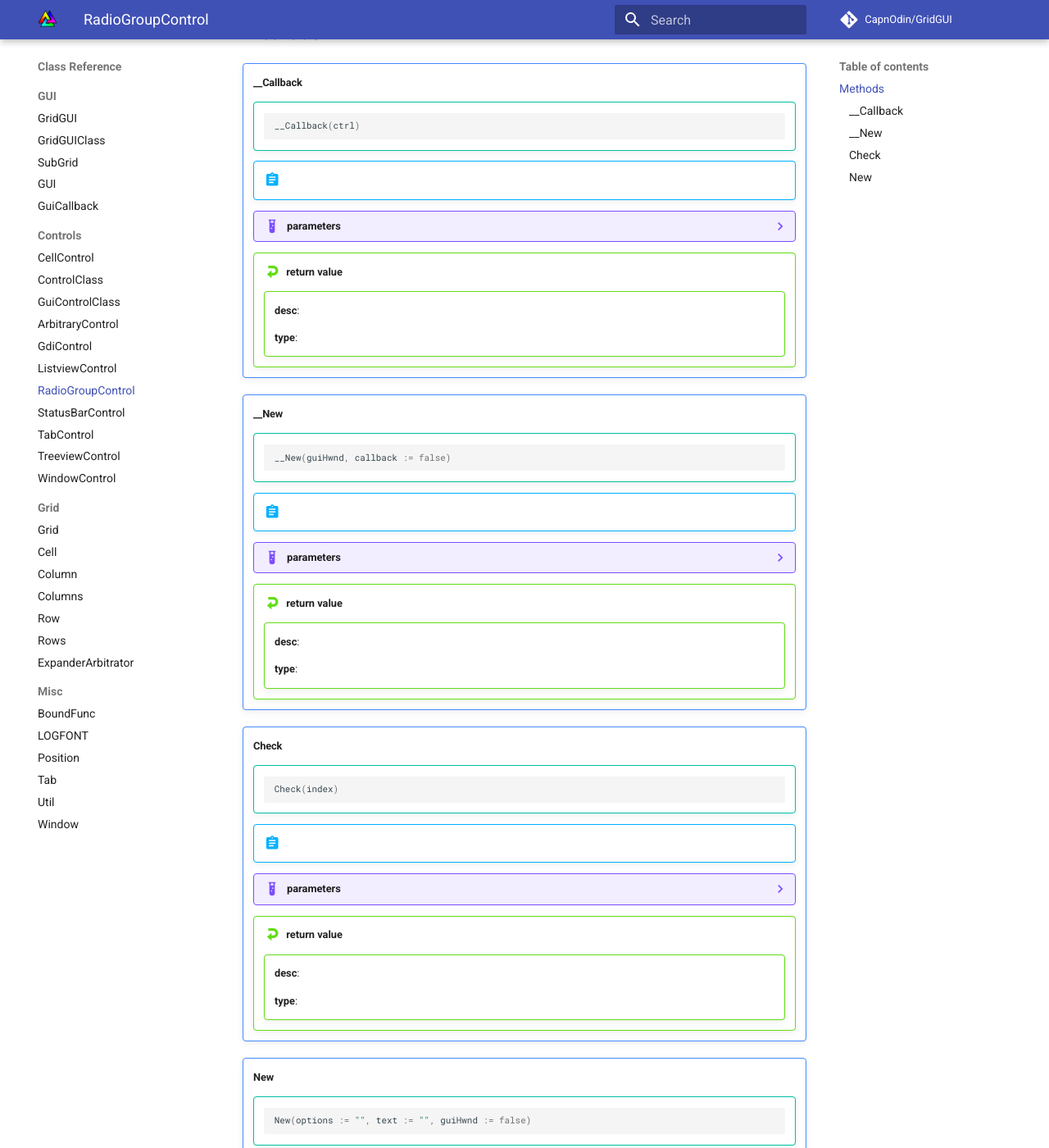
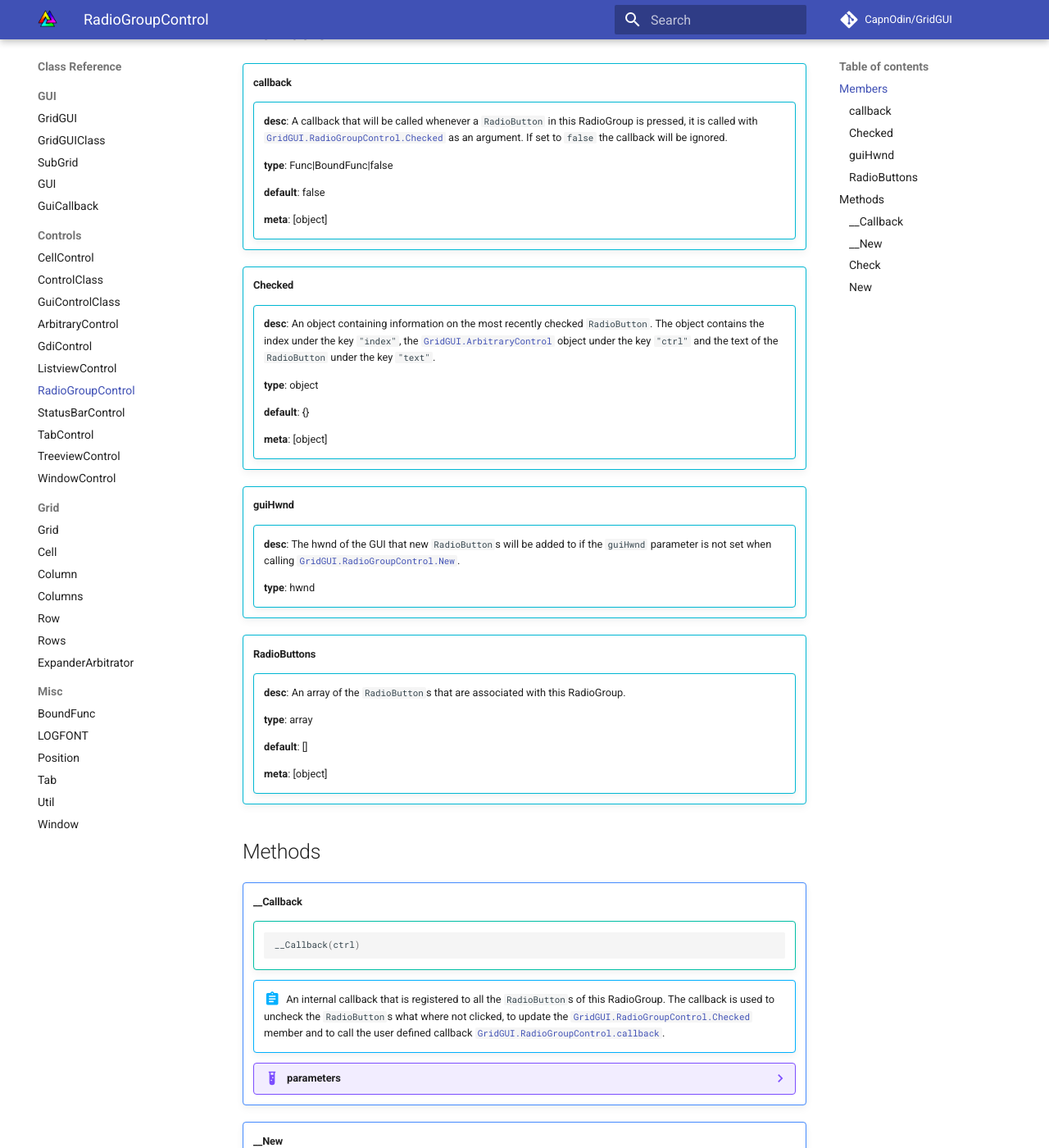
Before and after one commit to CapnOdin/GridGUI, an MkDocs documentation site: the page built from docs/Classes/RadioGroupControl.md, in a window 1280 px wide and 1400 px high, scrolled down 284 px. Shown: the whole window at 82% size. Built offline with MkDocs 1.6.1 and Material for MkDocs 9.7.7, drawn with Linux system fonts in a browser that asks for light colours; comment, search, counter and statistics services are not loaded; some of the changed text lies outside the part shown.

Commit message:
generated the class referance pages for the newly added documentation

```diff
--- a/docs/Classes/RadioGroupControl.md
+++ b/docs/Classes/RadioGroupControl.md
@@ -3,6 +3,56 @@
 
 </figure>
 ---
+##Members
+
+!!! info ""
+
+    ####callback
+    !!! info ""
+
+        **desc**: A callback that will be called whenever a `RadioButton` in this RadioGroup is pressed, it is called with [`GridGUI.RadioGroupControl.Checked`](../RadioGroupControl/#checked) as an argument. If set to `false` the callback will be ignored.
+
+        **type**: Func|BoundFunc|false
+
+        **default**: false
+
+        **meta**: [object]
+
+!!! info ""
+
+    ####Checked
+    !!! info ""
+
+        **desc**: An object containing information on the most recently checked `RadioButton`. The object contains the index under the key `"index"`, the [`GridGUI.ArbitraryControl`](../ArbitraryControl/) object under the key `"ctrl"` and the text of the `RadioButton` under the key `"text"`.
+
+        **type**: object
+
+        **default**: {}
+
+        **meta**: [object]
+
+!!! info ""
+
+    ####guiHwnd
+    !!! info ""
+
+        **desc**: The hwnd of the GUI that new `RadioButton`s will be added to if the `guiHwnd` parameter is not set when calling [`GridGUI.RadioGroupControl.New`](../RadioGroupControl/#new).
+
+        **type**: hwnd
+
+!!! info ""
+
+    ####RadioButtons
+    !!! info ""
+
+        **desc**: An array of the `RadioButton`s that are associated with this RadioGroup.
+
+        **type**: array
+
+        **default**: []
+
+        **meta**: [object]
+
 ##Methods
 
 !!! note ""
@@ -16,7 +66,7 @@
 
     !!! abstract ""
 
-        :material-clipboard-text:{ .desc }
+        :material-clipboard-text:{ .desc } An internal callback that is registered to all the `RadioButton`s of this RadioGroup. The callback is used to uncheck the `RadioButton`s what where not clicked, to update the [`GridGUI.RadioGroupControl.Checked`](../RadioGroupControl/#checked) member and to call the user defined callback [`GridGUI.RadioGroupControl.callback`](../RadioGroupControl/#callback).
 
 
 
@@ -26,20 +76,9 @@
 
             **name**: ctrl
 
-            **desc**:
+            **desc**: The control object of the `RadioButton` that was clicked.
 
-            **type**: string|number|object
-
-            **link**: [link]()
-
-    !!! question ""
-
-        :material-arrow-u-left-bottom-bold:{ .return } **return value**
-        !!! question ""
-
-            **desc**:
-
-            **type**:
+            **type**: [GridGUI.ArbitraryControl](../ArbitraryControl/)
 
 !!! note ""
     ####__New
@@ -62,32 +101,30 @@
 
             **name**: guiHwnd
 
-            **desc**:
+            **desc**: The hwnd of the GUI that the `RadioButton`s that are added to this RadioGroup should be added to by default.
 
-            **type**: string|number|object
-
-            **link**: [link]()
+            **type**: hwnd
 
         !!! info ""
 
             **name**: callback
 
-            **desc**:
+            **desc**: The callback that should be called whenever a `RadioButton` in this RadioGroup is pressed, it is called with [`GridGUI.RadioGroupControl.Checked`](../RadioGroupControl/#checked) as an argument. If set to `false` the callback will be ignored.
 
-            **type**: bool
+            **type**: Func|BoundFunc|false
 
             **default**: false
 
-            **link**: [link]()
+            **meta**: [object]
 
     !!! question ""
 
         :material-arrow-u-left-bottom-bold:{ .return } **return value**
         !!! question ""
 
-            **desc**:
+            **desc**: A new [`GridGUI.RadioGroupControl`](../RadioGroupControl/) instance.
 
-            **type**:
+            **type**: [GridGUI.RadioGroupControl](../RadioGroupControl/)
 
 !!! note ""
     ####Check
@@ -100,7 +137,7 @@
 
     !!! abstract ""
 
-        :material-clipboard-text:{ .desc }
+        :material-clipboard-text:{ .desc } Checks a `RadioButton` in [`GridGUI.RadioGroupControl.RadioButtons`](../RadioGroupControl/#radiobuttons) by its index.
 
 
 
@@ -110,20 +147,9 @@
 
             **name**: index
 
-            **desc**:
+            **desc**: The index of the `RadioButton` to check.
 
-            **type**: string|number|object
-
-            **link**: [link]()
-
-    !!! question ""
-
-        :material-arrow-u-left-bottom-bold:{ .return } **return value**
-        !!! question ""
-
-            **desc**:
-
-            **type**:
+            **type**: number
 
 !!! note ""
     ####New
@@ -136,7 +162,7 @@
 
     !!! abstract ""
 
-        :material-clipboard-text:{ .desc }
+        :material-clipboard-text:{ .desc } Adds a new `RadioButton` to this RadioGroup and to a GUI.
 
 
 
@@ -146,43 +172,39 @@
 
             **name**: options
 
-            **desc**:
+            **desc**: The options that the `RadioButton` will be created with. Does not accept vVars and gLabels.
 
             **type**: string
 
             **default**: ""
 
-            **link**: [link]()
+            **link**: [link](https://www.autohotkey.com/docs/commands/Gui.htm#OtherOptions)
 
         !!! info ""
 
             **name**: text
 
-            **desc**:
+            **desc**: The text that will be displayed next to the new `RadioButton`.
 
             **type**: string
 
             **default**: ""
 
-            **link**: [link]()
-
         !!! info ""
 
             **name**: guiHwnd
 
-            **desc**:
+            **desc**: The hwnd of the GUI that the new `RadioButton` will be added to. If left unset then the `RadioButton` will be added to [`GridGUI.RadioGroupControl.guiHwnd`](../RadioGroupControl/#guihwnd).
 
             **type**: bool
 
             **default**: false
-
-            **link**: [link]()
 
     !!! question ""
 
         :material-arrow-u-left-bottom-bold:{ .return } **return value**
         !!! question ""
 
-            **desc**:
+            **desc**: The control object for the newly added `RadioButton`.
 
-            **type**:
+            **type**: [GridGUI.ArbitraryControl](../ArbitraryControl/)
```
Also changed, not shown: other parts of docs/Classes/RadioGroupControl.md (+1 -1 lines), docs/Classes/GuiControlClass.md (+1 -1 lines).
